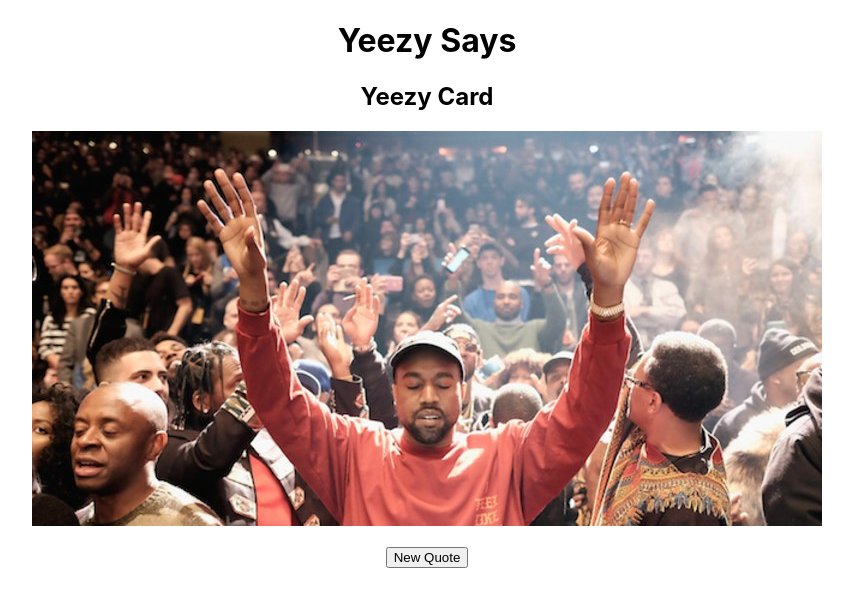
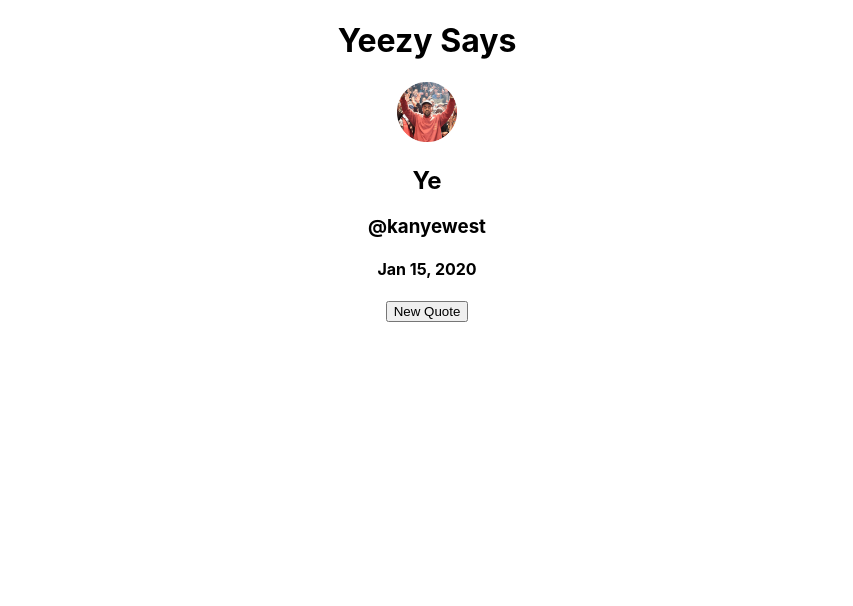
Before and after one commit to colbyallen012/Yeezus, a React (Create React App) app: page / in a window 1280 px wide. Shown: the top 606 px of the page, without its empty margins (213-1066 px from the left). Built offline with nearby package versions, Linux system fonts and the light colour scheme; no server answers.

Commit message:
add new kanye image, and todays date

```diff
--- a/src/App.js
+++ b/src/App.js
@@ -7,7 +7,8 @@ export class App extends Component {
   constructor() {
     super()
     this.state = {
-      quote: ''
+      quote: '',
+      today: ''
     }
   }
 
@@ -19,13 +20,22 @@ export class App extends Component {
     await fetchQuote()
       .then(quote => this.setState({quote: quote.quote}))
       .catch(error => error.message)
+
+      this.today()
   }
+
+  today = () => {
+    var options = {year: 'numeric', month: 'short', day: 'numeric'}
+    let today = new Date()
+    let format = today.toLocaleDateString("en-US", options)
+    this.setState({today: format})
+   }
 
   render () {
     return (
       <div className='App'>
         <h1>Yeezy Says</h1>
-        <QuoteCard quote={this.state.quote} getQuote={this.getQuote} />
+        <QuoteCard quote={this.state.quote} today={this.state.today} getQuote={this.getQuote} />
       </div>
     )
   }
--- /dev/null
+++ b/src/QuoteCard.css
@@ -0,0 +1,4 @@
+.pablo {
+  height: 60px;
+  width: 60px;
+}
--- a/src/QuoteCard.js
+++ b/src/QuoteCard.js
@@ -1,6 +1,9 @@
 import React, { Component } from 'react';
-import pablo from './Utils/pablo.jpg'
+import pablo from './Utils/pablo.png';
+import './QuoteCard.css';
+
 export class QuoteCard extends Component {
+
 
   newQuote = async (e) => {
     e.preventDefault()
@@ -10,11 +13,13 @@ export class QuoteCard extends Component {
   render() {
     return (
       <div className={QuoteCard}>
-        <h2>Yeezy Card</h2>
-        <img src={pablo}/>
-        <p>{this.props.quote}</p>
+        <img className='pablo' src={pablo} alt='kanye-west'/>
+        <h2>Ye</h2>
+        <h3>@kanyewest</h3>
+        <h4>{this.props.today}</h4>
+        <p className='quote'>{this.props.quote}</p>
         <form onSubmit={this.newQuote}>
-          <button>New Quote</button>
+          <button className='quote-button'>New Quote</button>
         </form>
       </div>
     )
```
Also changed, not shown: src/Utils/pablo.jpg (deleted), src/Utils/pablo.png (added).
